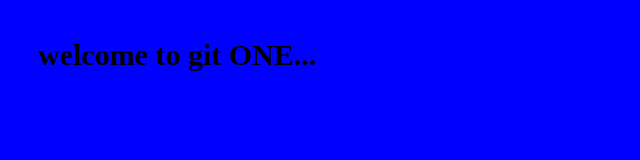
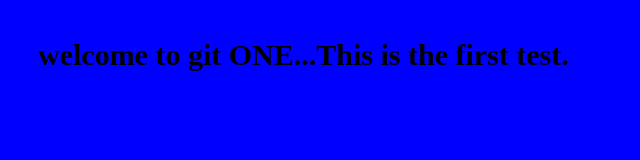
Before and after one commit to sbian/git-one, a plain HTML site: page index.html in a window 1280 px wide. Shown: the whole page, without its empty margins (0-640 px from the left). Drawn offline with Linux system fonts and the light colour scheme.

Commit message:
update index.html

```diff
--- a/index.html
+++ b/index.html
@@ -6,6 +6,6 @@
 </head>
 
 <body>
-<h2>welcome to git ONE... </h2>
+<h2>welcome to git ONE...This is the first test.  </h2>
 </body>
 </html>
```
